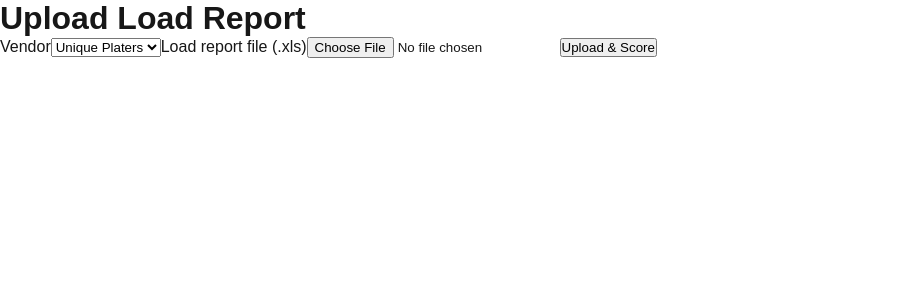
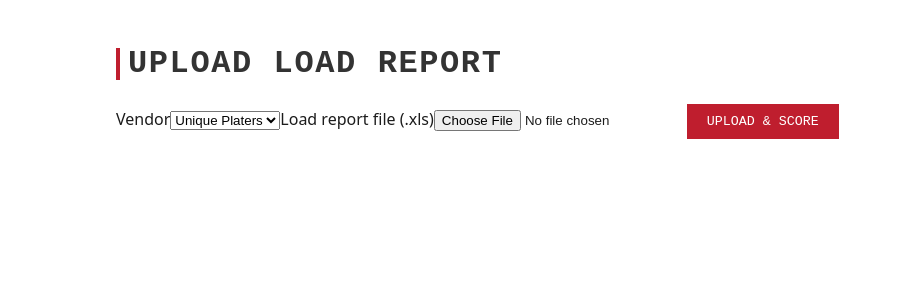
Before and after one commit to gusathya/re-vendor-quality, a Next.js app: page /loads/new in a window 1280 px wide. Shown: the top 300 px of the page, without its empty margins (0-901 px from the left). Built offline with nearby package versions, Linux system fonts and the light colour scheme.

Commit message:
Add dashboard shell: design system, KPI strip, filter bar, Table tab

```diff
--- a/src/app/globals.css
+++ b/src/app/globals.css
@@ -1,49 +1,46 @@
 :root {
-  --background: #ffffff;
-  --foreground: #171717;
+  --color-navy-primary: #1B2A4A;
+  --color-navy-deep: #14213D;
+  --color-red-accent: #BF1E2E;
+  --color-white: #FFFFFF;
+  --color-text-body: #1C1C1C;
+  --color-text-heading: #333333;
+  --color-bg-light-gray: #F2F2F2;
+  --color-nav-link: #000000;
 }
 
-@media (prefers-color-scheme: dark) {
-  :root {
-    --background: #0a0a0a;
-    --foreground: #ededed;
-  }
+* { box-sizing: border-box; }
+body {
+  margin: 0;
+  font-family: 'Mulish', system-ui, sans-serif;
+  color: var(--color-text-body);
+  background: var(--color-white);
 }
-
-html {
-  height: 100%;
+h1, h2, h3 {
+  font-family: 'Share Tech', monospace;
+  text-transform: uppercase;
+  letter-spacing: 0.05em;
+  color: var(--color-text-heading);
 }
-
-html,
-body {
-  max-width: 100vw;
-  overflow-x: hidden;
+.accent-bar {
+  display: inline-block;
+  width: 4px;
+  height: 1em;
+  background: var(--color-red-accent);
+  margin-right: 8px;
+  vertical-align: middle;
 }
-
-body {
-  min-height: 100%;
-  display: flex;
-  flex-direction: column;
-  color: var(--foreground);
-  background: var(--background);
-  font-family: Arial, Helvetica, sans-serif;
-  -webkit-font-smoothing: antialiased;
-  -moz-osx-font-smoothing: grayscale;
+.section { max-width: 1080px; margin: 0 auto; padding: 24px 16px; }
+button {
+  background: var(--color-red-accent);
+  color: var(--color-white);
+  border: none;
+  border-radius: 0;
+  padding: 10px 20px;
+  font-family: 'Share Tech', monospace;
+  text-transform: uppercase;
+  cursor: pointer;
 }
-
-* {
-  box-sizing: border-box;
-  padding: 0;
-  margin: 0;
-}
-
-a {
-  color: inherit;
-  text-decoration: none;
-}
-
-@media (prefers-color-scheme: dark) {
-  html {
-    color-scheme: dark;
-  }
-}
+table { width: 100%; border-collapse: collapse; }
+th, td { border: 1px solid #ddd; padding: 8px; text-align: left; }
+tr.out-of-limit, tr.needs-review { background: #fdecea; }
```
Also changed, not shown: src/app/page.tsx (+45 -65 lines), src/components/DashboardTabs.tsx (added, +32 -0 lines), src/components/FilterBar.tsx (added, +36 -0 lines), src/components/KpiStrip.tsx (added, +11 -0 lines).
